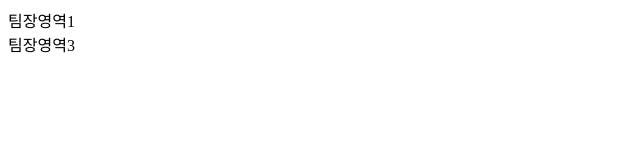
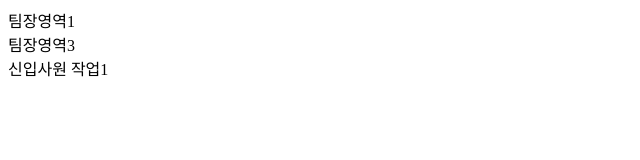
Before and after one commit to parkha-na/TeamProject001, a plain HTML site: page index.html in a window 1280 px wide. Shown: the whole page, without its empty margins (0-640 px from the left). Drawn offline with Linux system fonts and the light colour scheme.

Commit message:
신입사원 첫번째 작업

```diff
--- a/index.html
+++ b/index.html
@@ -8,6 +8,7 @@
 <body>
     <div>팀장영역1</div>
     <div>팀장영역3</div>
+    <div>신입사원 작업1</div>
 </body>
 
 </html>
```
